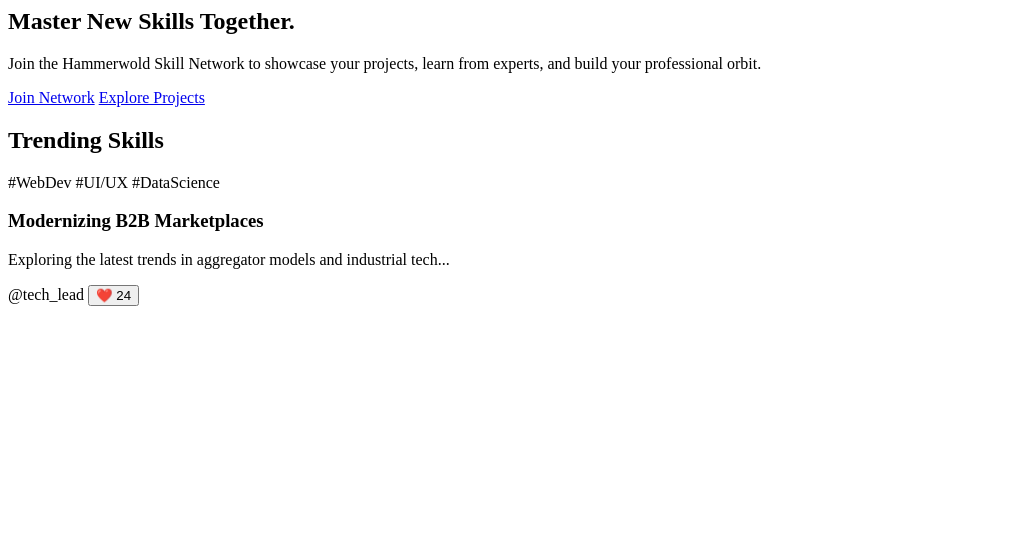
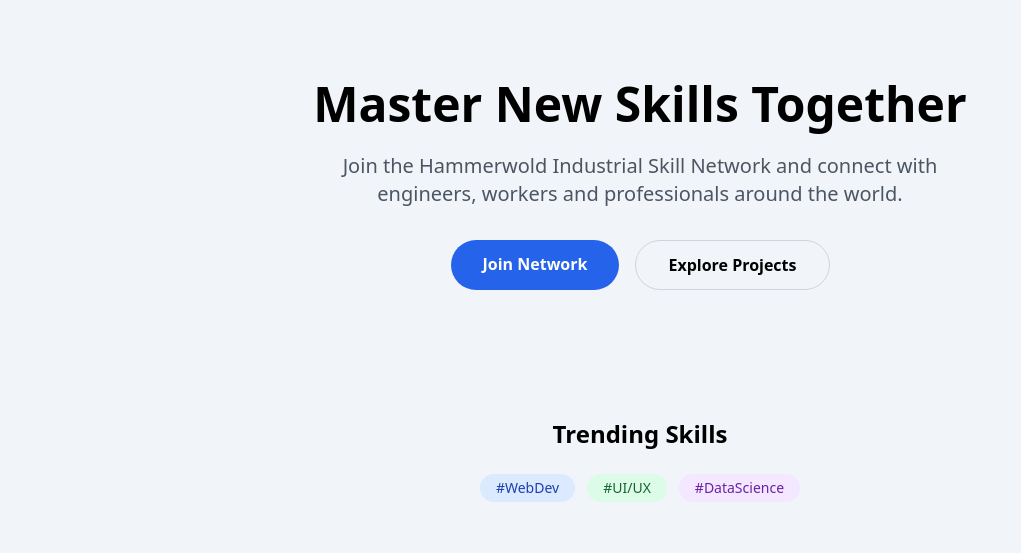
Before and after one commit to ravindrakushawaha007-dot/industrial-network, a website: page index.html in a window 1280 px wide. Shown: the whole page, without its empty margins (0-1021 px from the left). Drawn offline with nearby package versions, Linux system fonts and the light colour scheme.

Commit message:
index.html

```diff
--- a/index.html
+++ b/index.html
@@ -1,30 +1,63 @@
+<!DOCTYPE html>
+<html lang="en">
+
+<head>
+<meta charset="UTF-8">
+<meta name="viewport" content="width=device-width, initial-scale=1.0">
+
+<title>Hammerwold Industrial Skill Network</title>
+
+<script src="https://cdn.tailwindcss.com"></script>
+
+</head>
+
+<body class="bg-slate-100">
+
 <main class="max-w-7xl mx-auto px-4">
+
 <section class="py-20 text-center">
-        <h1 class="text-5xl font-extrabold mb-6">Master New Skills Together.</h1>
-        <p class="text-xl text-gray-600 dark:text-gray-400 mb-8 max-w-2xl mx-auto">Join the Hammerwold Skill Network to showcase your projects, learn from experts, and build your professional orbit.</p>
+
+<h1 class="text-5xl font-extrabold mb-6">
+Master New Skills Together
+</h1>
+
+<p class="text-xl text-gray-600 mb-8 max-w-2xl mx-auto">
+Join the Hammerwold Industrial Skill Network and connect with engineers,
+workers and professionals around the world.
+</p>
+
 <div class="flex justify-center gap-4">
-            <a href="signup.html" class="bg-blue-600 text-white px-8 py-3 rounded-full font-semibold">Join Network</a>
-            <a href="projects.html" class="border border-gray-300 px-8 py-3 rounded-full font-semibold">Explore Projects</a>
+
+<a href="#" class="bg-blue-600 text-white px-8 py-3 rounded-full font-semibold">
+Join Network
+</a>
+
+<a href="#" class="border border-gray-300 px-8 py-3 rounded-full font-semibold">
+Explore Projects
+</a>
+
 </div>
+
 </section>
 
-    <section class="py-12">
+<section class="py-12 text-center">
+
 <h2 class="text-2xl font-bold mb-6">Trending Skills</h2>
-        <div class="flex flex-wrap gap-3">
+
+<div class="flex flex-wrap justify-center gap-3">
+
 <span class="bg-blue-100 text-blue-800 px-4 py-1 rounded-full text-sm">#WebDev</span>
+
 <span class="bg-green-100 text-green-800 px-4 py-1 rounded-full text-sm">#UI/UX</span>
+
 <span class="bg-purple-100 text-purple-800 px-4 py-1 rounded-full text-sm">#DataScience</span>
+
 </div>
+
 </section>
 
-    <section class="grid grid-cols-1 md:grid-cols-3 gap-6 py-12">
-        <div class="bg-white dark:bg-slate-800 p-4 rounded-xl shadow-sm border border-gray-100 dark:border-slate-700">
-            <div class="h-48 bg-gray-200 rounded-lg mb-4"></div> <h3 class="font-bold text-lg">Modernizing B2B Marketplaces</h3>
-            <p class="text-sm text-gray-500 mt-2 line-clamp-2">Exploring the latest trends in aggregator models and industrial tech...</p>
-            <div class="mt-4 flex items-center justify-between">
-                <span class="text-xs font-medium text-blue-600">@tech_lead</span>
-                <button class="text-gray-400 hover:text-red-500">❤️ 24</button>
-            </div>
-        </div>
-        </section>
 </main>
+
+</body>
+
+</html>
```
Lines whose indentation alone changed are shown as unchanged.
